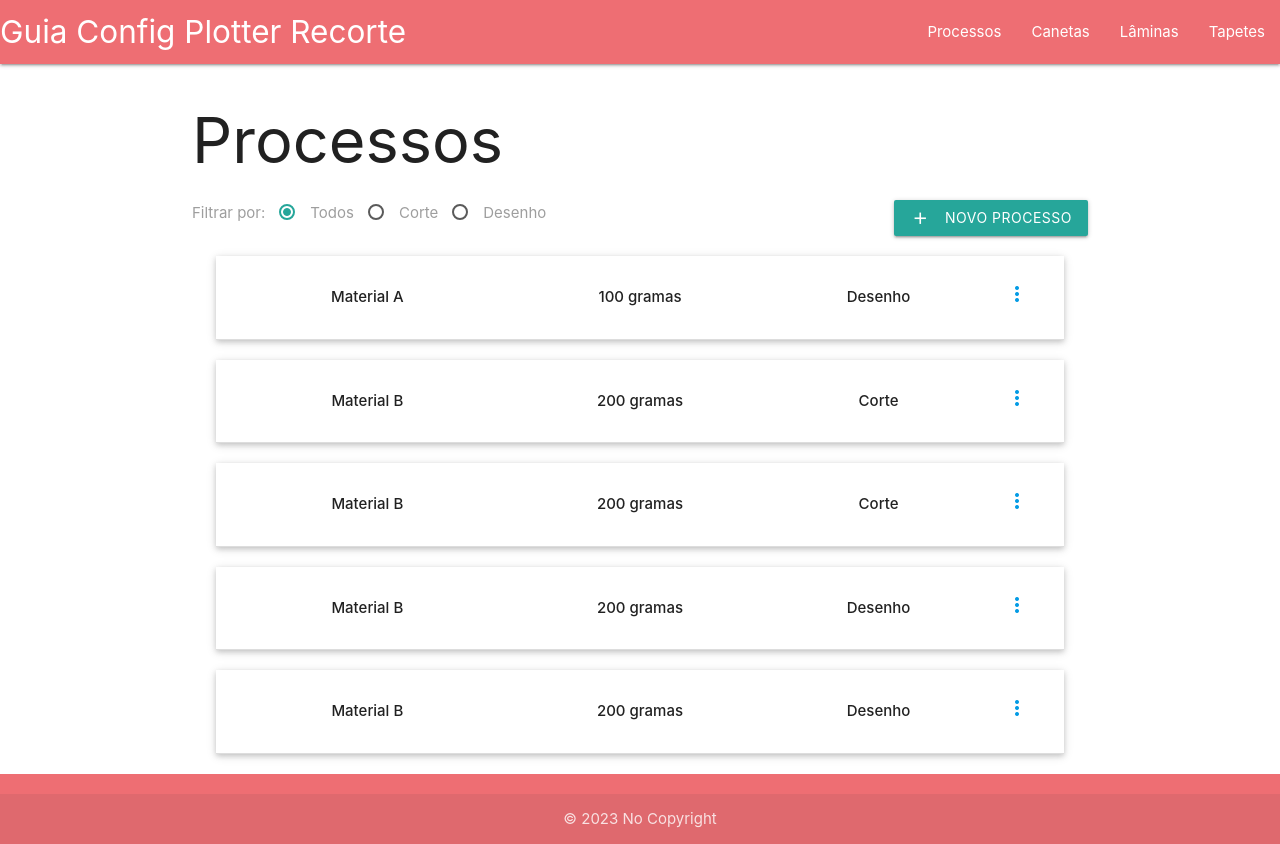
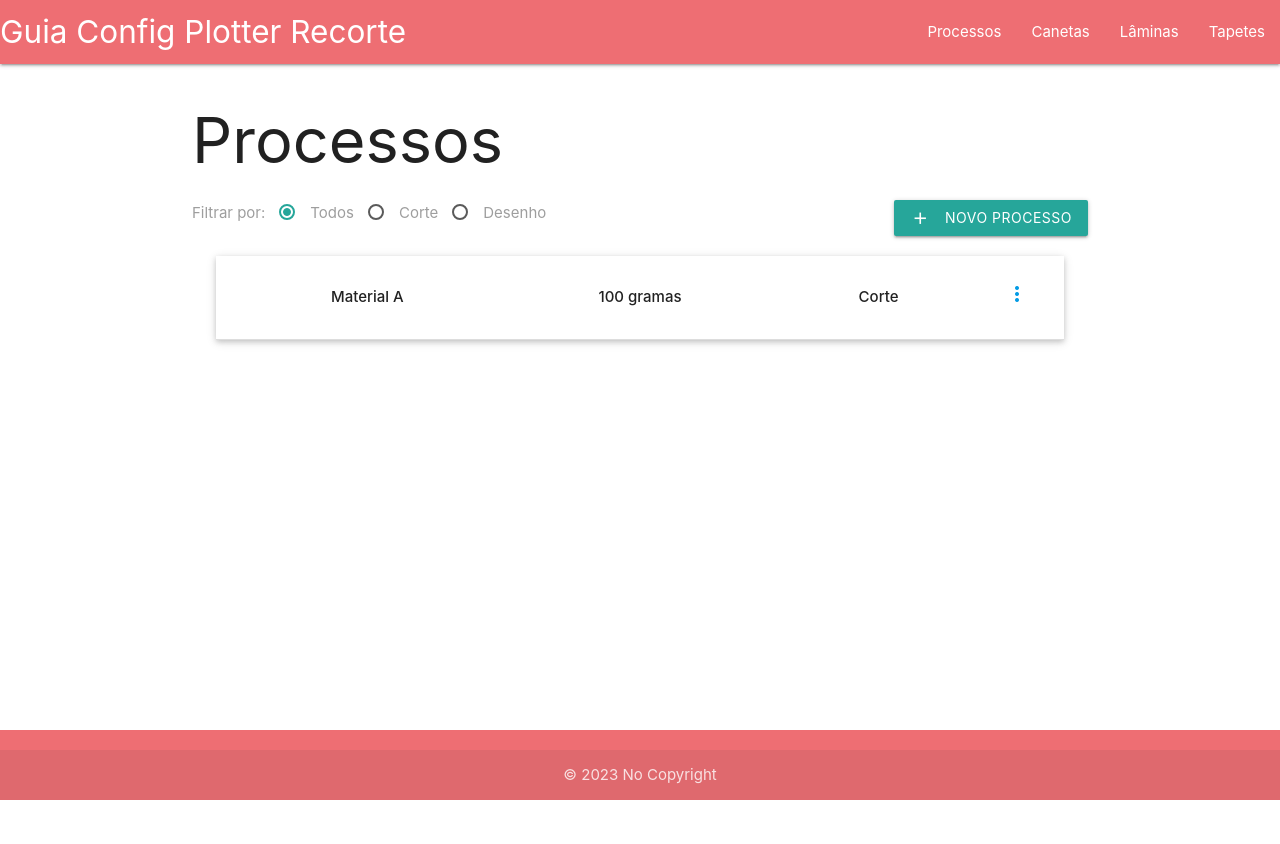
Before and after one commit to GGroff15/guia-configura-o-plotter-recorte, an Angular app in the folder guia-configura-o-plotter-recorte/: page / in a window 1280 px wide. After the commit the page ends 800 px from the top, so only its background shows below. Built offline with nearby package versions, Linux system fonts and the light colour scheme; data requests are answered from the project's data file.

Commit message:
Adicionado dropdown customizado

```diff
--- a/guia-configura-o-plotter-recorte/db.json
+++ b/guia-configura-o-plotter-recorte/db.json
@@ -16,11 +16,6 @@
       "id": 1,
       "cor": "azul",
       "forcaAderencia": "padrão"
-    },
-    {
-      "id": 2,
-      "cor": "Verde",
-      "forcaAderencia": "Ultra Forte"
     }
   ],
   "laminas": [
@@ -55,6 +50,10 @@
     {
       "id": 5,
       "espessura": 20
+    },
+    {
+      "id": 6,
+      "espessura": 10
     }
   ],
   "processos": [
@@ -66,108 +65,19 @@
         "gramatura": 100
       },
       "tapeteDto": {
-        "id": 2,
-        "cor": "Verde",
-        "forcaAderencia": "Ultra Forte"
-      },
-      "canetaDto": {
-        "id": 2,
-        "espessura": 5
-      },
-      "pressaoFerramenta": 3,
-      "tipo": "Desenho",
-      "laminaDto": null,
-      "profundidadeLamina": 0,
-      "tecido": false
-    },
-    {
-      "id": 2,
-      "materialDto": {
-        "id": 2,
-        "nome": "Material B",
-        "gramatura": 200
-      },
-      "tapeteDto": {
         "id": 1,
         "cor": "azul",
         "forcaAderencia": "padrão"
       },
       "canetaDto": null,
-      "pressaoFerramenta": 4,
+      "pressaoFerramenta": 1,
       "tipo": "Corte",
       "laminaDto": {
         "id": 1,
         "cor": "Azul",
         "tipoCorte": "Delicado"
       },
-      "profundidadeLamina": 3,
-      "tecido": false
-    },
-    {
-      "id": 3,
-      "materialDto": {
-        "id": 2,
-        "nome": "Material B",
-        "gramatura": 200
-      },
-      "tapeteDto": {
-        "id": 2,
-        "cor": "Verde",
-        "forcaAderencia": "Ultra Forte"
-      },
-      "canetaDto": null,
-      "pressaoFerramenta": 4,
-      "tipo": "Corte",
-      "laminaDto": {
-        "id": 2,
-        "cor": "Roxo",
-        "tipoCorte": "Padrão"
-      },
-      "profundidadeLamina": 2,
-      "tecido": true
-    },
-    {
-      "id": 4,
-      "materialDto": {
-        "id": 2,
-        "nome": "Material B",
-        "gramatura": 200
-      },
-      "tapeteDto": {
-        "id": 1,
-        "cor": "azul",
-        "forcaAderencia": "padrão"
-      },
-      "canetaDto": {
-        "id": 1,
-        "espessura": 2
-      },
-      "pressaoFerramenta": 1,
-      "tipo": "Desenho",
-      "laminaDto": null,
-      "profundidadeLamina": 0,
-      "tecido": true
-    },
-    {
-      "id": 5,
-      "materialDto": {
-        "id": 2,
-        "nome": "Material B",
-        "gramatura": 200
-      },
-      "tapeteDto": {
-        "id": 1,
-        "cor": "azul",
-        "forcaAderencia": "padrão"
-      },
-      "canetaDto": {
-        "id": 1,
-        "espessura": 2
-      },
-      "pressaoFerramenta": 3,
-      "tipo": "Desenho",
-      "laminaDto": null,
-      "profundidadeLamina": 0,
+      "profundidadeLamina": 4,
       "tecido": true
     }
   ]
--- a/guia-configura-o-plotter-recorte/src/app/pagina/tapete/lista-tapetes/itens-tapete/itens-tapete.component.html
+++ b/guia-configura-o-plotter-recorte/src/app/pagina/tapete/lista-tapetes/itens-tapete/itens-tapete.component.html
@@ -12,18 +12,8 @@
           </p>
         </div>
         <div class="col s1 m1 l1 center valign-wrapper">
-          <a
-            class="dropdown-trigger"
-            data-target="menu"
-            (click)="openDropdown(tapete)"
-            ><i class="material-icons center">more_vert</i></a
-          >
+          <app-dropdown [item]="tapete" (removeEvent)="remover($event)" (editEvent)="navegarParaEdicao($event)"></app-dropdown>
         </div>
       </div>
     </li>
   </ul>
-
-  <ul id="menu" class="dropdown-content">
-    <li><a (click)="navegarParaEdicao()">Editar</a></li>
-    <li><a (click)="remover()">Excluir</a></li>
-  </ul>
--- a/guia-configura-o-plotter-recorte/src/app/pagina/tapete/lista-tapetes/itens-tapete/itens-tapete.component.ts
+++ b/guia-configura-o-plotter-recorte/src/app/pagina/tapete/lista-tapetes/itens-tapete/itens-tapete.component.ts
@@ -1,9 +1,7 @@
-import { Component, ElementRef, NgZone } from '@angular/core';
+import { Component } from '@angular/core';
 import { Router } from '@angular/router';
 import { TapeteDto } from 'src/app/model/tapete-dto';
-import { LaminaService } from 'src/app/services/lamina.service';
 import { ListaTapetesService } from '../../lista-tapetes.service';
-import { TapetesService } from 'src/app/services/tapete.service';
 import { WebStorageUtil } from 'src/app/utils/webStorageUtils';
 import { Constants } from 'src/app/utils/constantes';
 
@@ -15,33 +13,11 @@ import { Constants } from 'src/app/utils/constantes';
 export class ItensTapeteComponent {
 
   tapetes: TapeteDto[];
-  tapete!: TapeteDto;
-
-  private observer: MutationObserver;
 
   constructor(
     private listaTapetesService: ListaTapetesService,
-    private router: Router,
-    private elementRef: ElementRef,
-    private ngZone: NgZone) {
+    private router: Router) {
     this.listarTapetes();
-    this.observer = new MutationObserver((mutationsList, observer) => {
-      this.ngZone.run(() => {
-        mutationsList.forEach((mutation) => {
-          mutation.addedNodes.forEach((addedNode) => {
-            if (addedNode instanceof HTMLElement) {
-              console.log(addedNode);
-              if (addedNode.classList.contains('initialize-dropdown')) {
-                console.log(addedNode);
-                const a = addedNode.querySelector('.dropdown-trigger');
-                console.log(a);
-                M.Dropdown.init(a!);
-              }
-            }
-          });
-        });
-      });
-    });
   }
 
   private listarTapetes() {
@@ -55,29 +31,15 @@ export class ItensTapeteComponent {
   ngOnInit(): void {
     this.listaTapetesService.asObservable().subscribe((tapetes) => {
       this.tapetes = tapetes;
-      this.iniciarObservacaoDOM();
     });
   }
 
-  ngOnDestroy() {
-    this.observer.disconnect();
+  navegarParaEdicao(id: number) {
+    this.router.navigate(['/editar-tapete', id]);
   }
 
-  iniciarObservacaoDOM() {
-    const config = { childList: true, subtree: true };
-    this.observer.observe(this.elementRef.nativeElement, config);
-  }
-
-  openDropdown(tapete: TapeteDto) {
-    this.tapete = tapete;
-  }
-
-  navegarParaEdicao() {
-    this.router.navigate(['/editar-tapete', this.tapete.id]);
-  }
-
-  remover() {
-    this.listaTapetesService.remover(this.tapete.id);
+  remover(id: number) {
+    this.listaTapetesService.remover(id);
   }
 
 }
```
